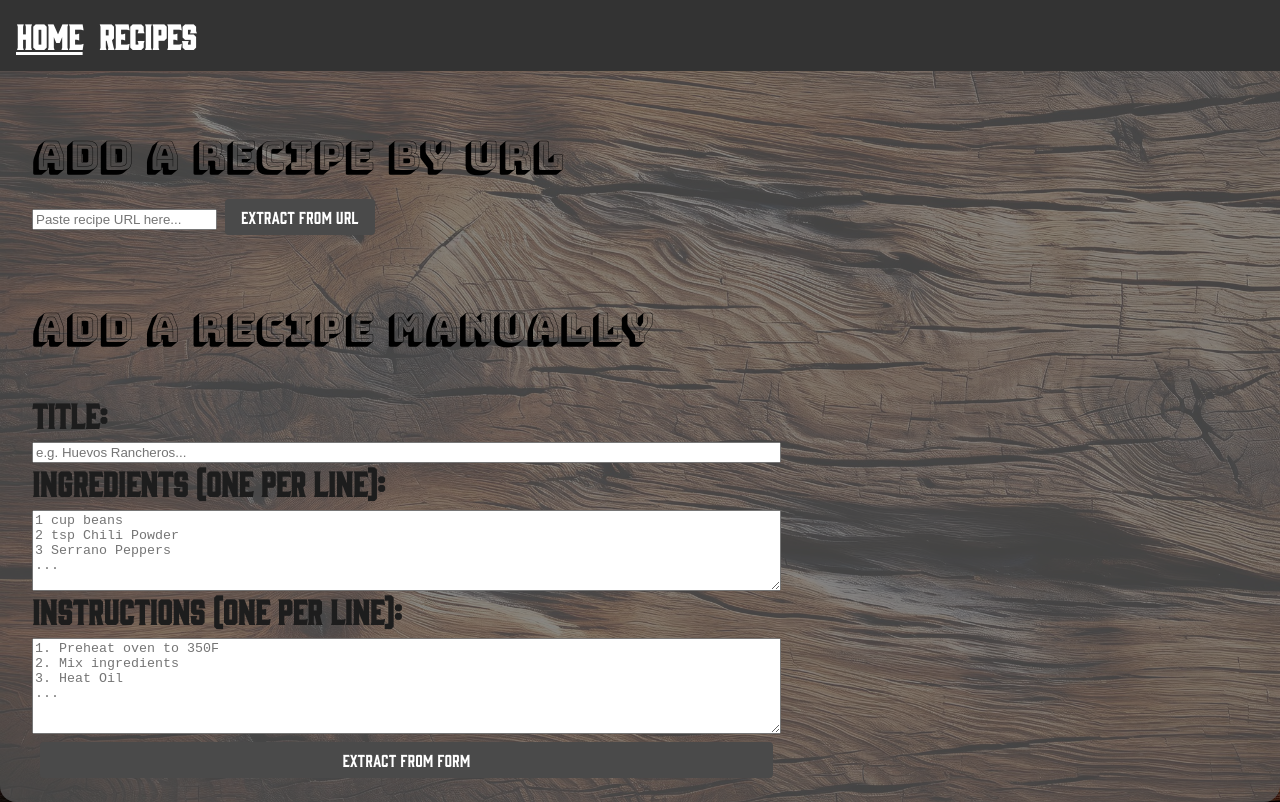
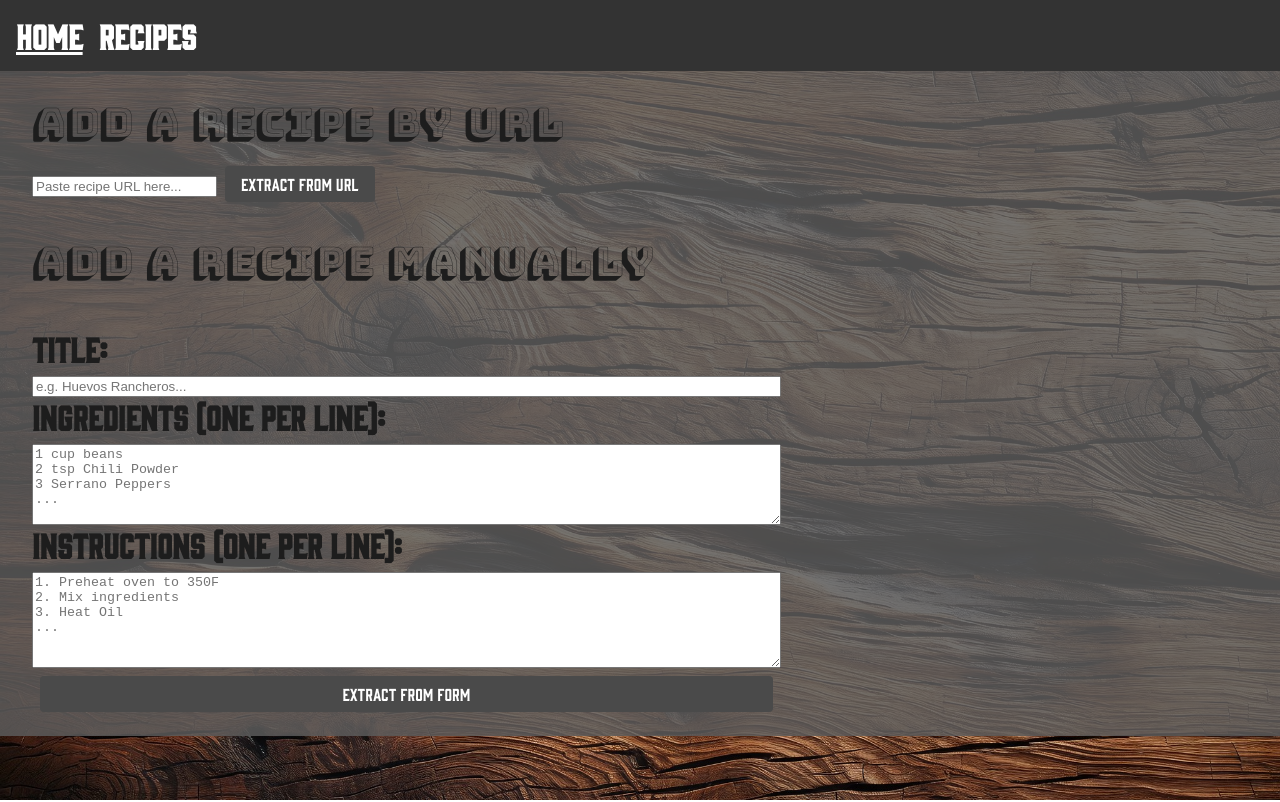
Before and after one commit to KARBIDE17/recipe-scraper-app, a Vue app in the folder frontend/: page / in a window 1280 px wide. Built offline with nearby package versions, Linux system fonts and the light colour scheme; no server answers.

Commit message:
additional styling

```diff
--- a/frontend/src/App.vue
+++ b/frontend/src/App.vue
@@ -49,10 +49,11 @@ section {
   background-size: cover;
   overflow: hidden;
   margin-top: 2rem;
+  height: auto;
 }
 #app {
-  background-color: rgba(92, 92, 92, 0.479);
-  border-radius: 1rem;
+  background-color: rgba(92, 92, 92, 0.6);
+  height: auto;
 }
 .app-wrapper {
   background-color: rgba(255, 255, 255, 0.85);
--- a/frontend/src/views/Home.vue
+++ b/frontend/src/views/Home.vue
@@ -138,6 +138,8 @@ h2 {
   font-family: 'Bungee', sans-serif;
   font-size: 2.5rem;
   margin-bottom: -1rem;
+  margin-top: 0rem;
+  color: #1d1d1d;
 }
 
 </style>
--- a/frontend/src/views/Recipes.vue
+++ b/frontend/src/views/Recipes.vue
@@ -8,7 +8,6 @@ section
       .right
         button.edit-button(@click="editRecipe(`/recipes/${recipe.id}`)") EDIT
         button.delete-button(@click="handleDelete(recipe.id)") DELETE X
-
 </template>
 
 <script setup>
@@ -63,7 +62,7 @@ li {
   justify-content: space-between;
   /* padding: 0.5rem 0; */
   font-size: 2rem;
-  border-bottom: grey 1px solid;
+  border-bottom: grey 3px solid;
   margin-bottom: 2rem;
   font-family: 'Gin';
   color: #1d1d1d;
@@ -87,6 +86,7 @@ li {
   padding: 0.5rem 1rem;
   cursor: pointer;
   font-size: 1.2rem;
+  margin-bottom: 1rem;
 }
 
 .edit-button {
@@ -102,6 +102,7 @@ a {
   text-decoration: none;
   color: #1d1d1d;
   text-decoration: underline;
+  margin-bottom: 0.5rem;
 }
 
 
```
